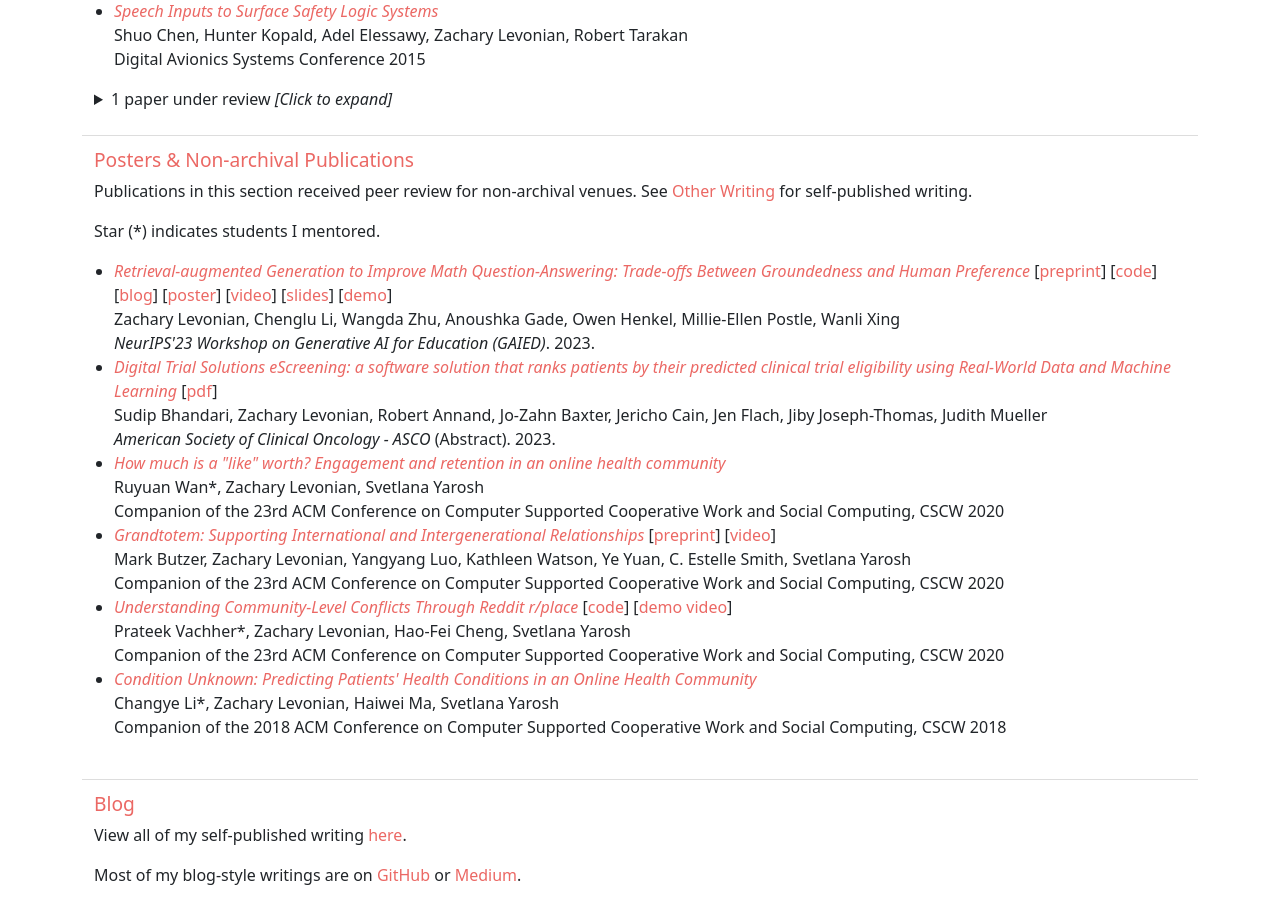
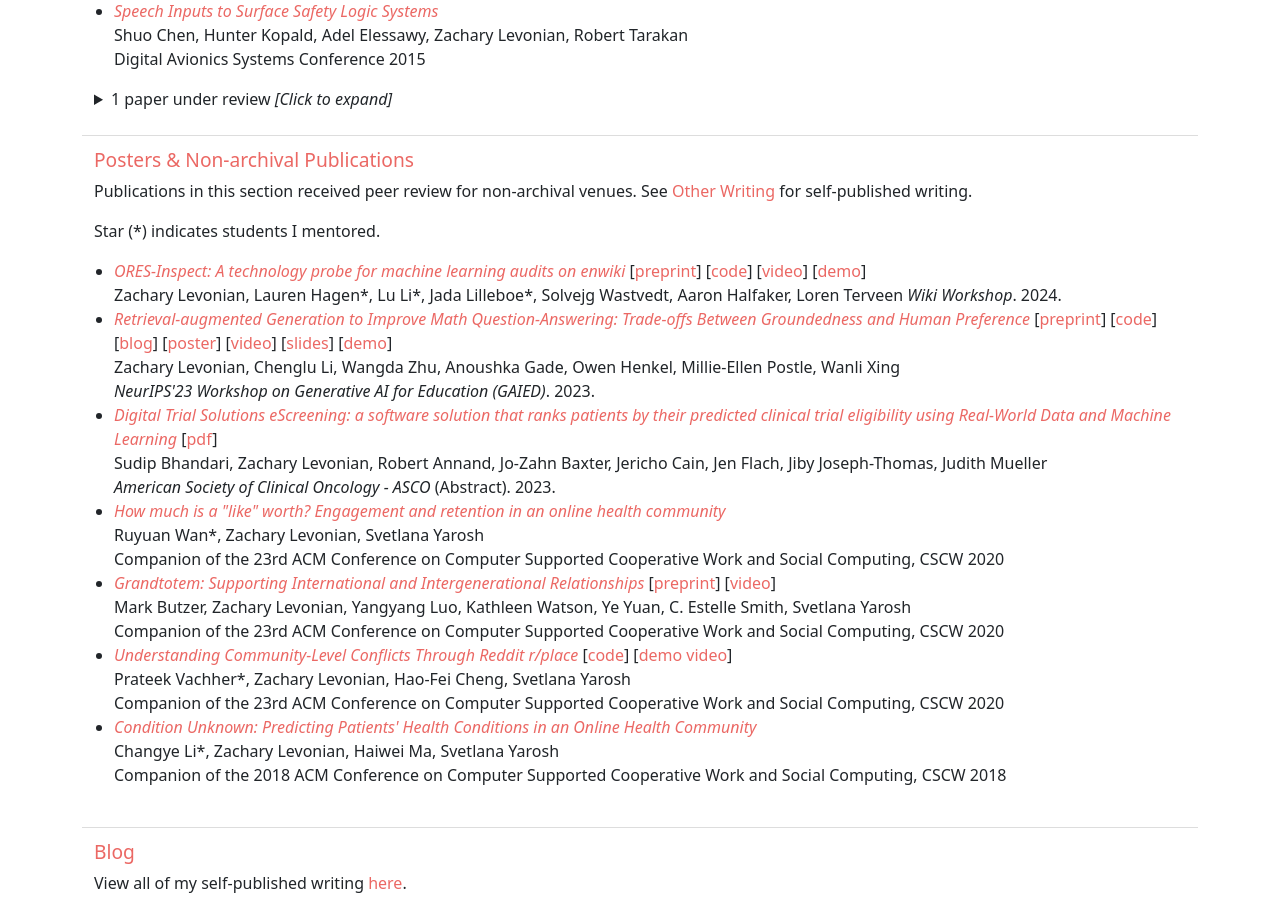
Before and after one commit to levon003/levon003.github.io, a Jekyll site: the page index.html, which Jekyll copies as it is, in a window 1280 px wide and 900 px high, scrolled down 1892 px. Built offline with Jekyll 4.4.1, drawn with Linux system fonts in a browser that asks for light colours; some of the changed text lies outside the part shown.

Commit message:
Add poster pub

```diff
--- a/index.html
+++ b/index.html
@@ -336,6 +336,16 @@
             <p>Star (*) indicates students I mentored.</p>
             <ul>
                 <li>
+                    <a href="https://arxiv.org/abs/2406.08453" class="italics">ORES-Inspect: A technology probe for machine learning audits on enwiki</a>
+                    [<a href="https://arxiv.org/abs/2406.08453">preprint</a>]
+                    [<a href="https://github.com/levon003/wiki-ores-feedback">code</a>]
+                    [<a href="https://www.youtube.com/watch?v=RNqlyaKXA6Y&list=PLhV3K_DS5YfJM2hhwoRY7MyFLx8XAIwfv&index=10">video</a>]
+                    [<a href="https://ores-inspect.toolforge.org/">demo</a>]
+                    <br>
+                    Zachary Levonian, Lauren Hagen*, Lu Li*, Jada Lilleboe*, Solvejg Wastvedt, Aaron Halfaker, Loren Terveen
+                    <em>Wiki Workshop</em>. 2024.
+                </li>
+                <li>
                     <!-- https://gaied.org/neurips2023/ -->
                     <!-- https://gaied.org/neurips2023/files/40/40_paper.pdf -->
                     <a href="https://arxiv.org/abs/2310.03184" class="italics">Retrieval-augmented Generation to Improve Math Question-Answering: Trade-offs Between Groundedness and Human Preference</a>
```
Also changed, not shown: other parts of index.html (+1 -1 lines).
